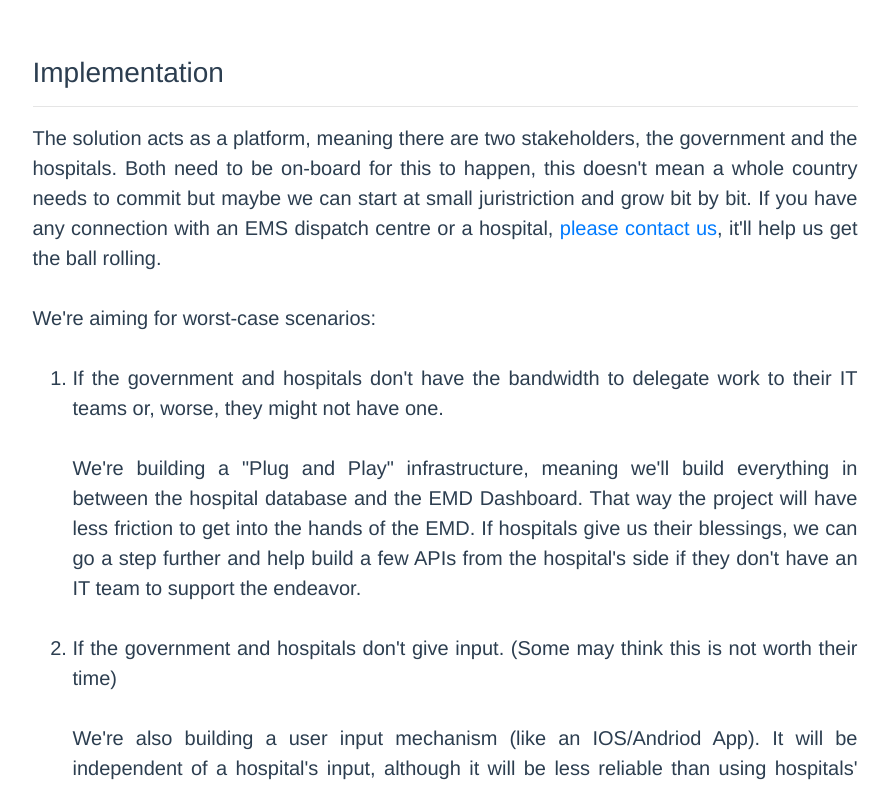
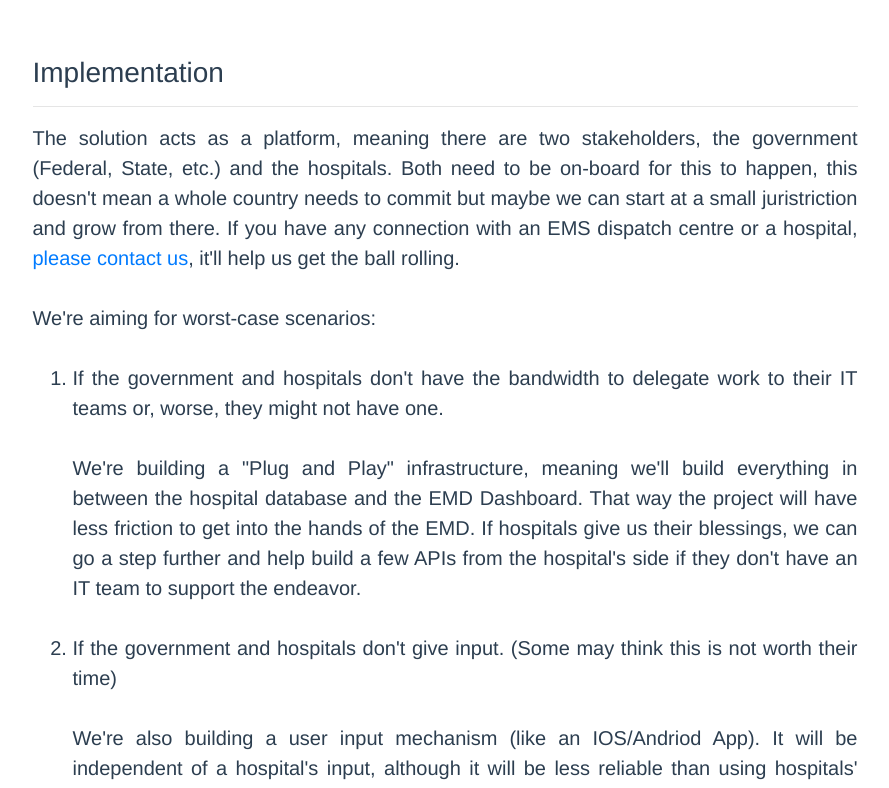
Before and after one commit to ahmed-shahrour/demo, a Vue app: page /about in a window 1280 px wide. Shown: the part 1700-2488 px from the top of the page, without its empty margins (195-1084 px from the left). Built offline with nearby package versions, Linux system fonts and the light colour scheme; the HTML template or start-up script is replaced by a standard one.

Commit message:
Update About.vue

```diff
--- a/src/components/About.vue
+++ b/src/components/About.vue
@@ -91,10 +91,11 @@
         <hr />
         <h5 class="text-justify" style="line-height: 1.5em;">
           The solution acts as a platform, meaning there are two stakeholders,
-          the government and the hospitals. Both need to be on-board for this to
-          happen, this doesn't mean a whole country needs to commit but maybe we
-          can start at small juristriction and grow bit by bit. If you have any
-          connection with an EMS dispatch centre or a hospital,
+          the government (Federal, State, etc.) and the hospitals. Both need to
+          be on-board for this to happen, this doesn't mean a whole country
+          needs to commit but maybe we can start at a small juristriction and
+          grow from there. If you have any connection with an EMS dispatch
+          centre or a hospital,
           <b-link :to="{ name: 'Contact' }">please contact us</b-link>, it'll
           help us get the ball rolling.
           <br />
```
